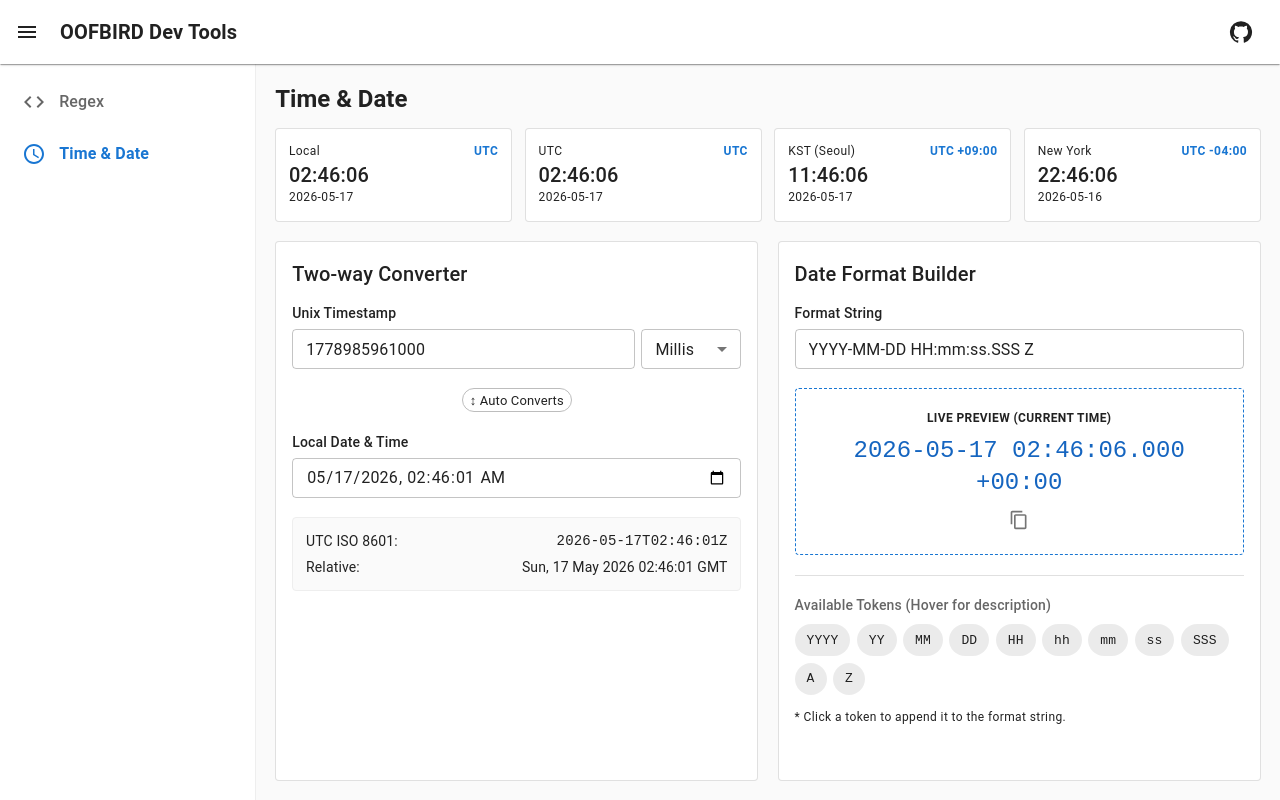
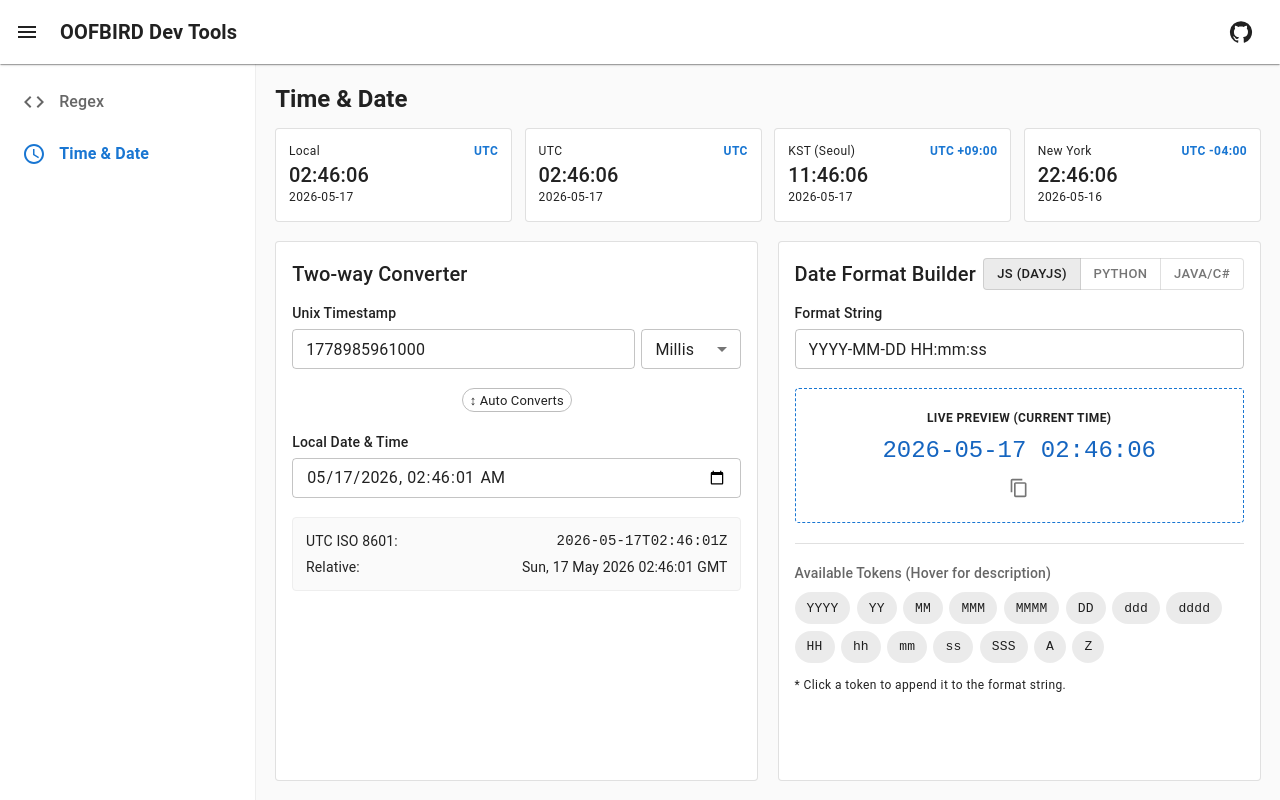
Before and after one commit to iju707/tools, a React (Vite) app: page /time in a window 1280 px wide. Built offline with nearby package versions, Linux system fonts and the light colour scheme.

Commit message:
dev_08: Add multi-language date format support (JS, Python, Java) with dynamic tokens and live preview mapping

```diff
--- a/src/pages/TimeDateTool.tsx
+++ b/src/pages/TimeDateTool.tsx
@@ -1,7 +1,8 @@
 import { useState, useEffect } from 'react';
 import {
   Box, Typography, Card, CardContent, TextField,
-  Stack, Divider, Chip, Tooltip, IconButton, MenuItem, Select
+  Stack, Divider, Chip, Tooltip, IconButton, MenuItem, Select,
+  ToggleButtonGroup, ToggleButton
 } from '@mui/material';
 import ContentCopyIcon from '@mui/icons-material/ContentCopy';
 import dayjs from 'dayjs';
@@ -18,11 +19,20 @@ const WORLD_CLOCKS = [
   { label: 'New York', tz: 'America/New_York' },
 ];
 
-const FORMAT_TOKENS = [
+type FormatToken = {
+  token: string;
+  desc: string;
+};
+
+const FORMAT_TOKENS_JS: FormatToken[] = [
   { token: 'YYYY', desc: '4-digit year (e.g., 2026)' },
   { token: 'YY', desc: '2-digit year (e.g., 26)' },
   { token: 'MM', desc: 'Month, 2-digits (01-12)' },
+  { token: 'MMM', desc: 'Month short (e.g., Jan)' },
+  { token: 'MMMM', desc: 'Month full (e.g., January)' },
   { token: 'DD', desc: 'Day of month, 2-digits (01-31)' },
+  { token: 'ddd', desc: 'Day of week short (e.g., Sun)' },
+  { token: 'dddd', desc: 'Day of week full (e.g., Sunday)' },
   { token: 'HH', desc: 'Hour, 24-hour format (00-23)' },
   { token: 'hh', desc: 'Hour, 12-hour format (01-12)' },
   { token: 'mm', desc: 'Minute (00-59)' },
@@ -31,6 +41,88 @@ const FORMAT_TOKENS = [
   { token: 'A', desc: 'AM/PM' },
   { token: 'Z', desc: 'Offset from UTC (e.g., +09:00)' },
 ];
+
+const FORMAT_TOKENS_PYTHON: FormatToken[] = [
+  { token: '%Y', desc: '4-digit year (e.g., 2026)' },
+  { token: '%y', desc: '2-digit year (e.g., 26)' },
+  { token: '%m', desc: 'Month, 2-digits (01-12)' },
+  { token: '%b', desc: 'Month short (e.g., Jan)' },
+  { token: '%B', desc: 'Month full (e.g., January)' },
+  { token: '%d', desc: 'Day of month, 2-digits (01-31)' },
+  { token: '%a', desc: 'Day of week short (e.g., Sun)' },
+  { token: '%A', desc: 'Day of week full (e.g., Sunday)' },
+  { token: '%H', desc: 'Hour, 24-hour format (00-23)' },
+  { token: '%I', desc: 'Hour, 12-hour format (01-12)' },
+  { token: '%M', desc: 'Minute (00-59)' },
+  { token: '%S', desc: 'Second (00-59)' },
+  { token: '%f', desc: 'Microsecond (mapped to Millisecond)' },
+  { token: '%p', desc: 'AM/PM' },
+  { token: '%z', desc: 'Offset from UTC (e.g., +0900)' },
+];
+
+const FORMAT_TOKENS_JAVA: FormatToken[] = [
+  { token: 'yyyy', desc: '4-digit year (e.g., 2026)' },
+  { token: 'yy', desc: '2-digit year (e.g., 26)' },
+  { token: 'MM', desc: 'Month, 2-digits (01-12)' },
+  { token: 'MMM', desc: 'Month short (e.g., Jan)' },
+  { token: 'MMMM', desc: 'Month full (e.g., January)' },
+  { token: 'dd', desc: 'Day of month, 2-digits (01-31)' },
+  { token: 'EEE', desc: 'Day of week short (e.g., Sun)' },
+  { token: 'EEEE', desc: 'Day of week full (e.g., Sunday)' },
+  { token: 'HH', desc: 'Hour, 24-hour format (00-23)' },
+  { token: 'hh', desc: 'Hour, 12-hour format (01-12)' },
+  { token: 'mm', desc: 'Minute (00-59)' },
+  { token: 'ss', desc: 'Second (00-59)' },
+  { token: 'SSS', desc: 'Millisecond (000-999)' },
+  { token: 'a', desc: 'AM/PM' },
+  { token: 'Z', desc: 'Offset from UTC (e.g., +0900)' },
+];
+
+const getFormatTokens = (lang: string) => {
+  if (lang === 'python') return FORMAT_TOKENS_PYTHON;
+  if (lang === 'java') return FORMAT_TOKENS_JAVA;
+  return FORMAT_TOKENS_JS;
+};
+
+const convertFormatToDayjs = (formatStr: string, lang: string): string => {
+  if (lang === 'js') return formatStr;
+
+  if (lang === 'python') {
+    let converted = formatStr;
+    converted = converted.replace(/%Y/g, 'YYYY');
+    converted = converted.replace(/%y/g, 'YY');
+    converted = converted.replace(/%m/g, 'MM');
+    converted = converted.replace(/%B/g, 'MMMM');
+    converted = converted.replace(/%b/g, 'MMM');
+    converted = converted.replace(/%h/g, 'MMM');
+    converted = converted.replace(/%d/g, 'DD');
+    converted = converted.replace(/%A/g, 'dddd');
+    converted = converted.replace(/%a/g, 'ddd');
+    converted = converted.replace(/%H/g, 'HH');
+    converted = converted.replace(/%I/g, 'hh');
+    converted = converted.replace(/%M/g, 'mm');
+    converted = converted.replace(/%S/g, 'ss');
+    converted = converted.replace(/%f/g, 'SSS');
+    converted = converted.replace(/%p/g, 'A');
+    converted = converted.replace(/%z/g, 'Z');
+    return converted;
+  }
+
+  if (lang === 'java') {
+    let converted = formatStr;
+    converted = converted.replace(/yyyy/g, 'YYYY');
+    converted = converted.replace(/yy/g, 'YY');
+    // MM, MMM, MMMM are identical in Java and dayjs
+    converted = converted.replace(/dd/g, 'DD');
+    converted = converted.replace(/EEEE/g, 'dddd');
+    converted = converted.replace(/EEE/g, 'ddd');
+    // HH, hh, mm, ss, SSS, Z are identical
+    converted = converted.replace(/a/g, 'A');
+    return converted;
+  }
+
+  return formatStr;
+};
 
 export default function TimeDateTool() {
   const [now, setNow] = useState(dayjs());
@@ -41,7 +133,8 @@ export default function TimeDateTool() {
   const [dateStr, setDateStr] = useState<string>(now.format('YYYY-MM-DDTHH:mm:ss'));
 
   // Format Builder State
-  const [formatStr, setFormatStr] = useState<string>('YYYY-MM-DD HH:mm:ss.SSS Z');
+  const [formatLanguage, setFormatLanguage] = useState<'js' | 'python' | 'java'>('js');
+  const [formatStr, setFormatStr] = useState<string>('YYYY-MM-DD HH:mm:ss');
 
   // Ticking Clock
   useEffect(() => {
@@ -189,9 +282,28 @@ export default function TimeDateTool() {
         <Box sx={{ display: 'flex', flexDirection: 'column', minHeight: 0 }}>
           <Card variant="outlined" sx={{ bgcolor: 'white', flex: 1, overflow: 'auto' }}>
             <CardContent>
-              <Typography variant="h6" sx={{ mb: 2 }}>
-                Date Format Builder
-              </Typography>
+              <Box sx={{ display: 'flex', justifyContent: 'space-between', alignItems: 'center', mb: 2 }}>
+                <Typography variant="h6">
+                  Date Format Builder
+                </Typography>
+                <ToggleButtonGroup
+                  value={formatLanguage}
+                  exclusive
+                  onChange={(_, newValue) => {
+                    if (newValue) {
+                      setFormatLanguage(newValue);
+                      if (newValue === 'python') setFormatStr('%Y-%m-%d %H:%M:%S');
+                      else if (newValue === 'java') setFormatStr('yyyy-MM-dd HH:mm:ss');
+                      else setFormatStr('YYYY-MM-DD HH:mm:ss');
+                    }
+                  }}
+                  size="small"
+                >
+                  <ToggleButton value="js" sx={{ px: 2, py: 0.5 }}>JS (dayjs)</ToggleButton>
+                  <ToggleButton value="python" sx={{ px: 2, py: 0.5 }}>Python</ToggleButton>
+                  <ToggleButton value="java" sx={{ px: 2, py: 0.5 }}>Java/C#</ToggleButton>
+                </ToggleButtonGroup>
+              </Box>
 
               <Stack spacing={3}>
                 <Box>
@@ -212,11 +324,11 @@ export default function TimeDateTool() {
                     Live Preview (Current Time)
                   </Typography>
                   <Typography variant="h5" sx={{ fontFamily: 'monospace', color: 'primary.dark' }}>
-                    {now.format(formatStr) || 'Invalid Format'}
+                    {now.format(convertFormatToDayjs(formatStr, formatLanguage)) || 'Invalid Format'}
                   </Typography>
                   <IconButton
                     size="small"
-                    onClick={() => handleCopy(now.format(formatStr))}
+                    onClick={() => handleCopy(now.format(convertFormatToDayjs(formatStr, formatLanguage)))}
                     sx={{ mt: 1 }}
                     title="Copy to clipboard"
                   >
@@ -231,7 +343,7 @@ export default function TimeDateTool() {
                     Available Tokens (Hover for description)
                   </Typography>
                   <Box sx={{ display: 'flex', flexWrap: 'wrap', gap: 1 }}>
-                    {FORMAT_TOKENS.map((item) => (
+                    {getFormatTokens(formatLanguage).map((item) => (
                       <Tooltip key={item.token} title={item.desc} arrow placement="top">
                         <Chip
                           label={item.token}
```
Also changed, not shown: 1 other file (tests, documents, lock files or other folders).
